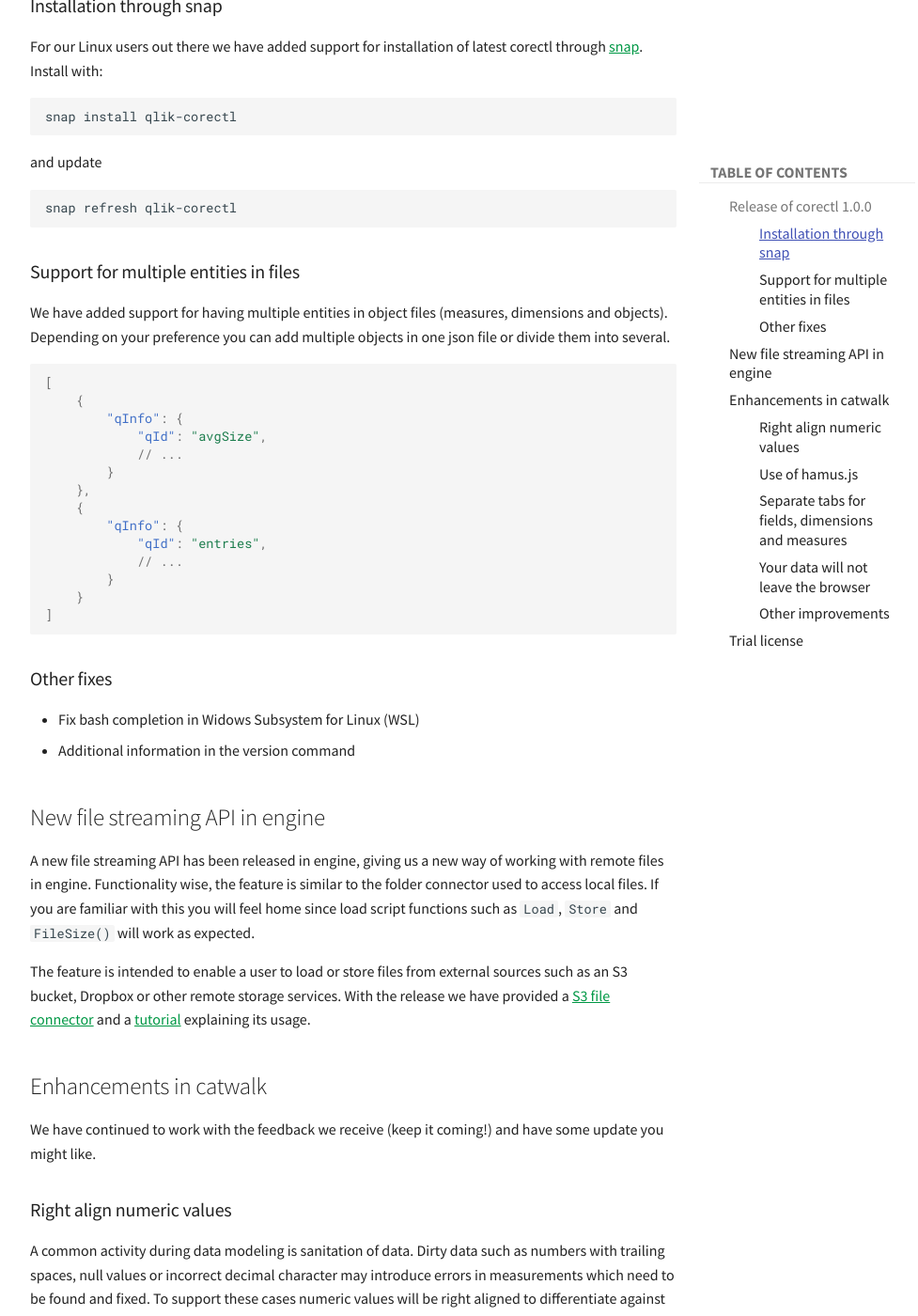
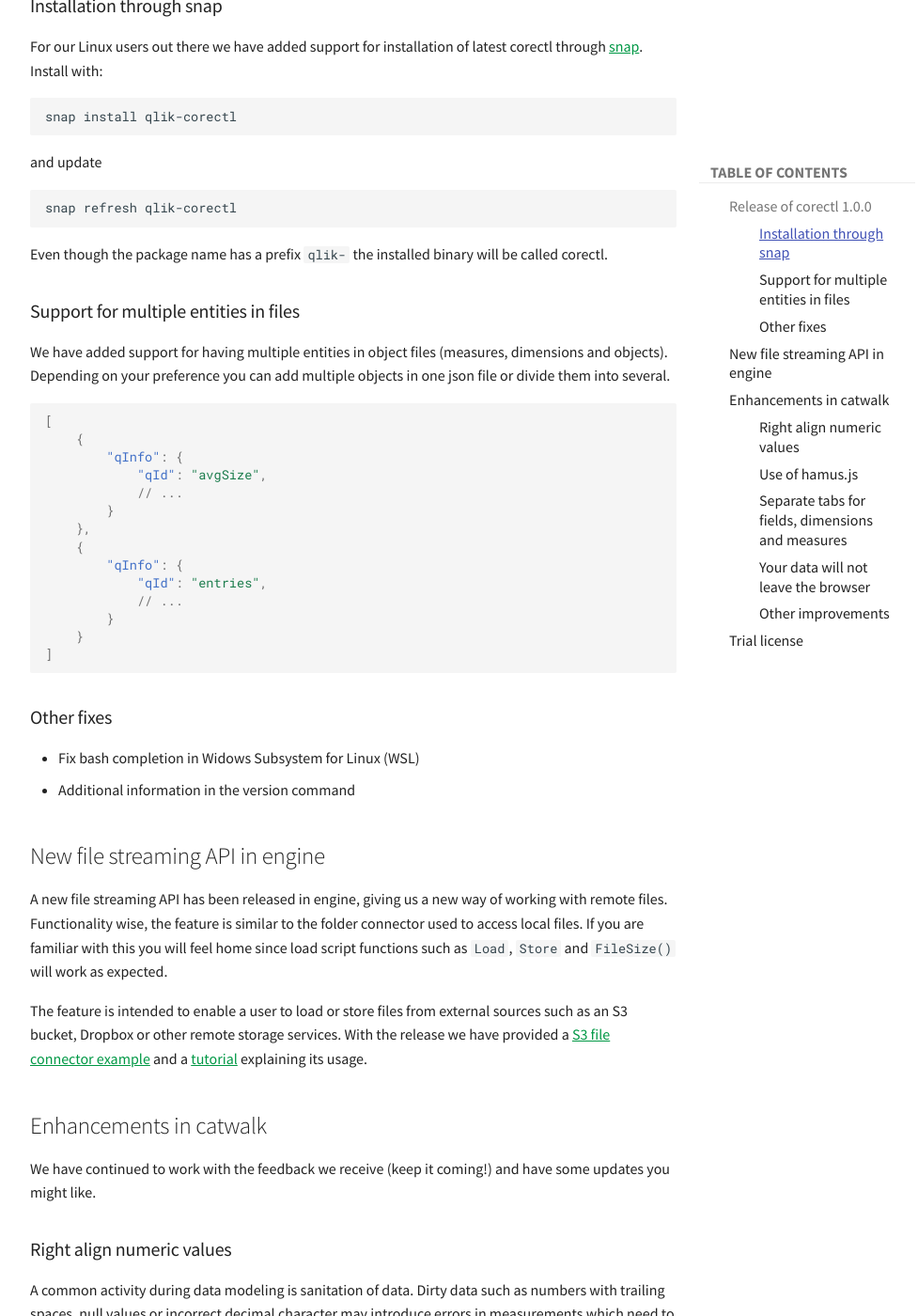
Before and after one commit to qlik-oss/core-website, an MkDocs documentation site: the page built from docs/updates/2019-05.md, in a window 1280 px wide and 1400 px high, scrolled down 503 px. Shown: the whole window at 94% size, without its empty margins (264-1241 px from the left). Built offline with MkDocs 1.6.1 and Material for MkDocs 9.7.7, drawn with Linux system fonts in a browser that asks for light colours; comment, search, counter and statistics services are not loaded.

Commit message:
Review comments

````diff
--- a/docs/updates/2019-05.md
+++ b/docs/updates/2019-05.md
@@ -23,6 +23,8 @@
 ```bash
 snap refresh qlik-corectl
 ```
+
+Even though the package name has a prefix `qlik-` the installed binary will be called corectl.
 
 ### Support for multiple entities in files
 
@@ -53,18 +55,18 @@
 
 ## New file streaming API in engine
 
-A new file streaming API has been released in engine, giving us a new way of working with remote files in engine.
+A new file streaming API has been released in engine, giving us a new way of working with remote files.
 Functionality wise, the feature is similar to the folder connector used to access local files. If you are familiar with
 this you will feel home since load script functions such as `Load`, `Store` and `FileSize()` will work as expected.
 
 The feature is intended to enable a user to load or store files from external sources such as an S3 bucket, Dropbox or
 other remote storage services. With the release we have provided a
-[S3 file connector](https://github.com/qlik-oss/core-grpc-s3-file-connector) and a
+[S3 file connector example](https://github.com/qlik-oss/core-grpc-s3-file-connector) and a
 [tutorial](../tutorials/data-loading/remote-files.md) explaining its usage.
 
 ## Enhancements in catwalk
 
-We have continued to work with the feedback we receive (keep it coming!) and have some update you might like.
+We have continued to work with the feedback we receive (keep it coming!) and have some updates you might like.
 
 ### Right align numeric values
 
@@ -99,4 +101,4 @@
 ## Trial license
 
 The previous trial license has reached end of life. If you still need to prototype and test out Qlik Core without
-the limitations of the community version, please fill in [this form](XXX)
+the limitations of the community version, please fill in [this form](XXX).
````
